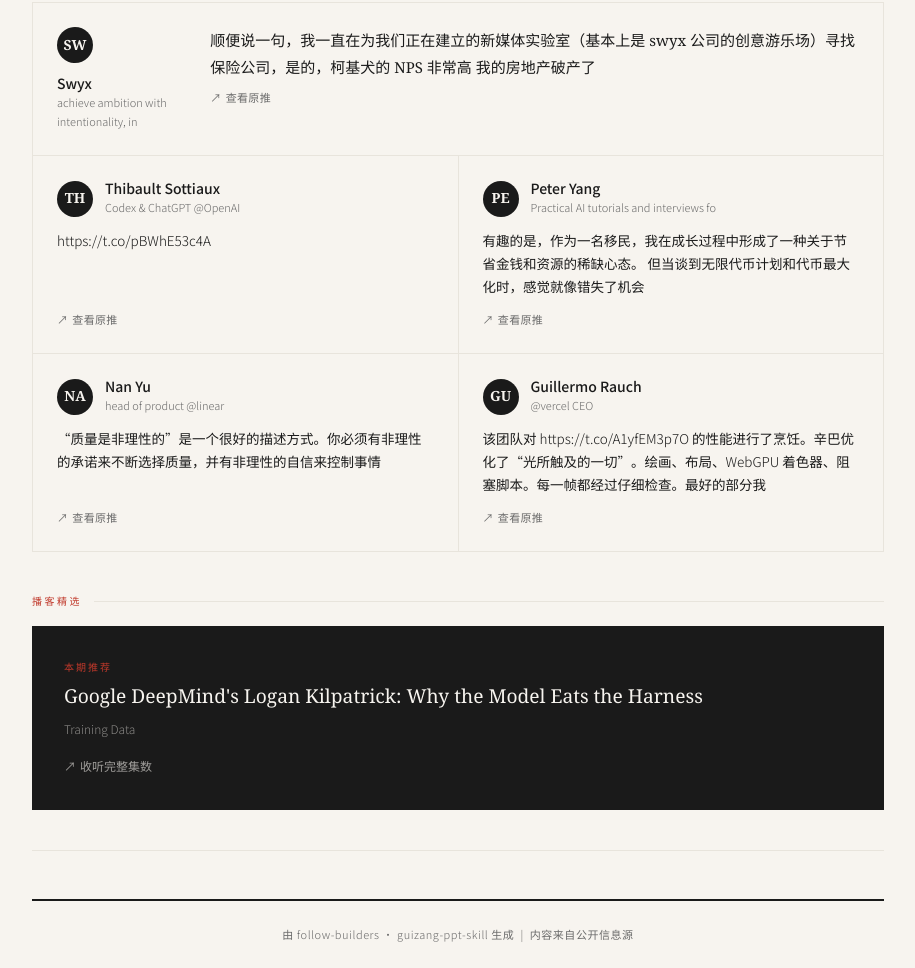
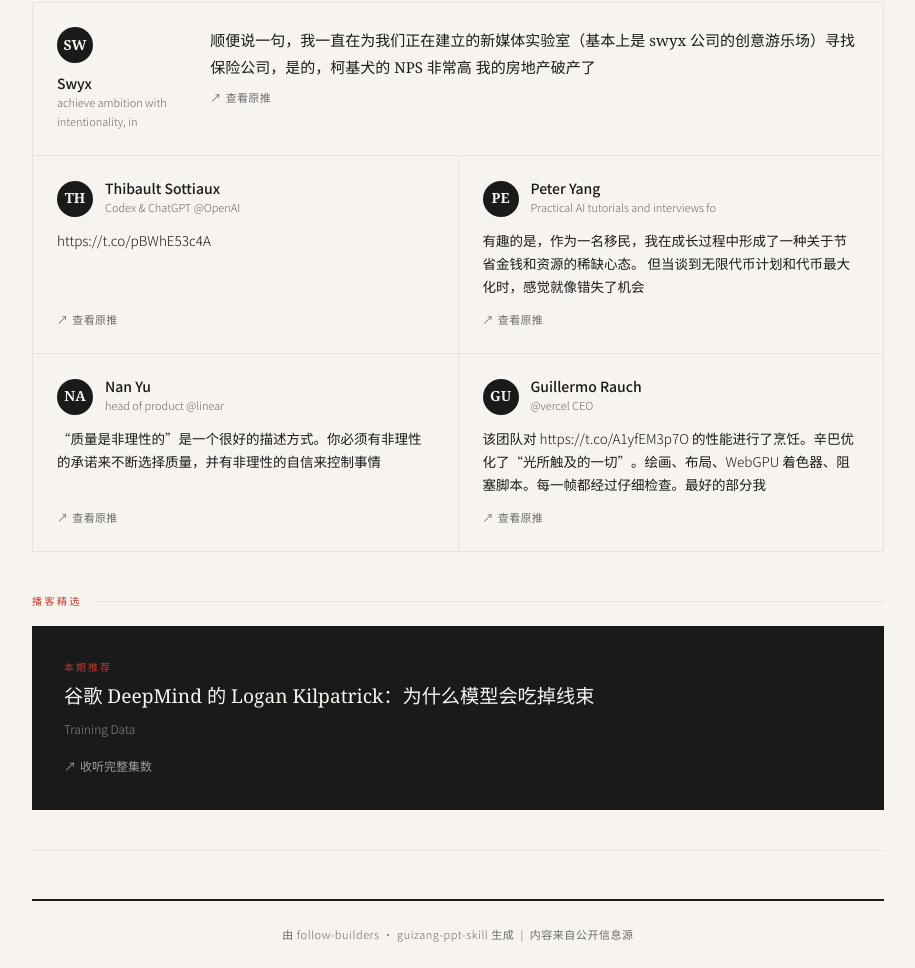
Before and after one commit to fjj18380389503-alt/AI-daily, a plain HTML site: page index.html in a window 1280 px wide. Shown: the part 242-1210 px from the top of the page, without its empty margins (182-1097 px from the left). Drawn offline with Linux system fonts and the light colour scheme.

Commit message:
Use Chinese podcast titles

```diff
--- a/index.html
+++ b/index.html
@@ -389,7 +389,7 @@
         const pod = data.podcasts[0];
         document.getElementById('podcast-section').style.display = 'flex';
         document.getElementById('podcast-card').style.display = 'flex';
-        document.getElementById('podcast-title').textContent = pod.title || '—';
+        document.getElementById('podcast-title').textContent = pod.titleZh || pod.zh || pod.title_zh || pod.title || '—';
         document.getElementById('podcast-show').textContent = pod.name || '';
         document.getElementById('podcast-link').href = pod.url || '#';
       }
```
